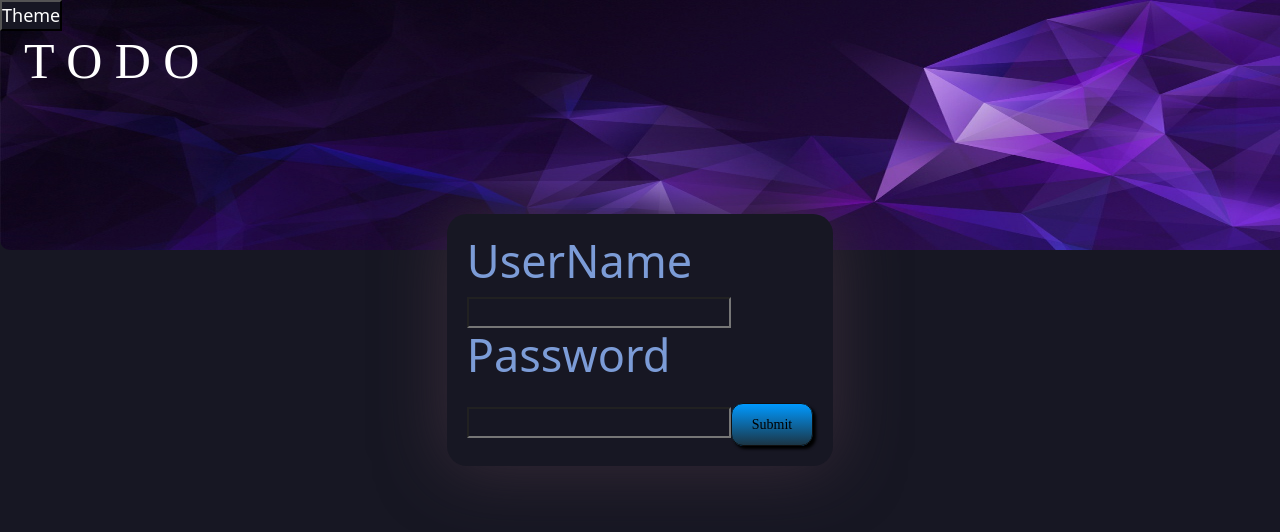
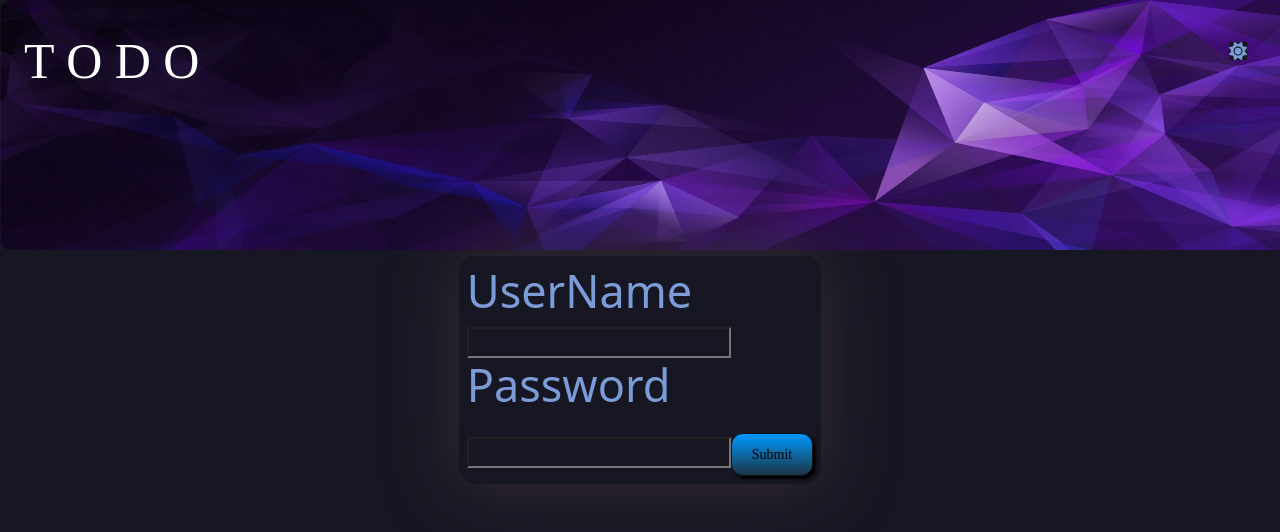
Before and after one commit to Cansinyrkl/todo-app, a React (Create React App) app: page / in a window 1280 px wide. Shown: the top 532 px of the page. Built offline with nearby package versions, Linux system fonts and the light colour scheme.

Commit message:
hook import error fixed and icons added

```diff
--- a/src/components/Todo/Todo.jsx
+++ b/src/components/Todo/Todo.jsx
@@ -55,9 +55,7 @@ const Todo = () => {
             className="todo-list"
             value={todoAdd}
           />
-          <Button className="btn btn-outline-dark">
-            <FontAwesomeIcon icon="faPlus" />
-          </Button>
+        <FontAwesomeIcon icon="fa-solid fa-plus" />
         </form>
       </AddTodo>
       <FormContainer>
--- a/src/components/arrangement/Arrangement.js
+++ b/src/components/arrangement/Arrangement.js
@@ -2,7 +2,7 @@ import Form from "react-bootstrap/Form";
 import React, { useState } from "react";
 import Modal from "react-bootstrap/Modal";
 import Button from "react-bootstrap/Button";
-import { useUserList } from "../../hooks/TodoListHooks";
+import { useTodoList } from "../../hooks/useTodoList";
 import { faPenSquare } from "@fortawesome/free-solid-svg-icons";
 import { FontAwesomeIcon } from "@fortawesome/react-fontawesome";
 
@@ -10,7 +10,7 @@ function Arrangement({ productHeader, selectedId }) {
   const [show, setShow] = useState(false);
   const [changeName, setChangeName] = useState(null);
 
-  const { todoDispatch } = useUserList();
+  const { todoDispatch } = useTodoList();
   const handleEdit = () => {
     setShow(false);
     todoDispatch({
@@ -25,9 +25,11 @@ function Arrangement({ productHeader, selectedId }) {
 
   return (
     <>
-      <Button className="btn btn-outline-dark" onClick={handleShow}>
-        <FontAwesomeIcon icon={faPenSquare} />
-      </Button>
+      <FontAwesomeIcon
+        icon={faPenSquare}
+        onClick={handleShow}
+        style={{ cursor: "pointer", marginLeft: 10 }}
+      />
 
       <Modal show={show} onHide={handleClose}>
         <Modal.Header closeButton>
--- a/src/components/delete/Delete.js
+++ b/src/components/delete/Delete.js
@@ -2,8 +2,8 @@ import React, { useState } from "react";
 import Modal from "react-bootstrap/Modal";
 import Button from "react-bootstrap/Button";
 import "bootstrap/dist/css/bootstrap.min.css";
-import { useTodoList } from "../../hooks/UserListHooks";
-import { faTrash } from "@fortawesome/free-solid-svg-icons";
+import { useTodoList } from "../../hooks/useTodoList";
+import { faXmark } from "@fortawesome/free-solid-svg-icons";
 import { FontAwesomeIcon } from "@fortawesome/react-fontawesome";
 
 function DeleteModal({ deleteId, productHeader }) {
@@ -18,9 +18,11 @@ function DeleteModal({ deleteId, productHeader }) {
 
   return (
     <>
-      <Button className="btn btn-outline-dark" onClick={handleShow}>
-        <FontAwesomeIcon icon={faTrash} />
-      </Button>
+      <FontAwesomeIcon
+        icon={faXmark}
+        onClick={handleShow}
+        style={{ cursor: "pointer" }}
+      />
 
       <Modal show={show}>
         <Modal.Header>
--- a/src/components/styledComponents/StyledComponents.js
+++ b/src/components/styledComponents/StyledComponents.js
@@ -34,31 +34,36 @@ export const Container = styled.div`
 `;
 export const FormContainer = styled.div`
   -webkit-box-shadow: 0px 0px 68px 0px rgb(57, 44, 57);
-  padding: 20px;
-  border-radius: 20px;
+  padding: 8px;
+  border-radius: 16px;
+  max-width: 100%;
+  margin-top: 60px;
 `;
 export const AddTodo = styled.div`
   -webkit-box-shadow: 0px 0px 68px 0px rgb(57, 44, 57);
   padding: 20px;
   border-radius: 10px;
-  width: 30%;
-  position: relative;
-  margin-bottom: 18px;
+  width: 26%;
+  position: absolute;
+  margin-bottom: 430px;
 `;
 export const InInput = styled.input`
- border-radius: 20px
+  border-radius: 20px
   padding: 20px;
   border-radius: 10px;
-  width: 80%;
-  margin-top: 10px
+  width: 100%;
+  margin-top: 10px;
+  text-align: center;
+
 `;
 export const InTodoButton = styled.button`
- border-radius: 8px
+  border-radius: 8px
   padding: 18px;
   border-radius: 10px;
   width: 12%;
   position: absolute;
-  font-size: 20px
+  font-size: 2px
+
 `;
 
 export const TdInside = styled.div`
@@ -75,11 +80,9 @@ export const TodoTd = styled.div`
   align-items: center;
   justify-content: start;
   padding: 8px;
-
   width: 500px;
-  border-radius: 10px;
-  margin-top: 6px;
-  border: 1px solid rgb(249, 214, 251);
+  margin-bottom: 8px;
+  border-bottom: 1px solid #566573;
 `;
 export const Todo = styled.div`
   position: absolute;
@@ -93,3 +96,12 @@ export const Todo = styled.div`
   margin: 24px;
   user-select: none;
 `;
+
+export const ThemeButton = styled.button`
+  color: white;
+  position: absolute;
+  margin-left: 96%;
+  margin-top: 38px;
+  background: transparent;
+  border: none;
+`;
--- a/src/store/context/useTodoList.js
+++ b/src/store/context/useTodoList.js
@@ -6,12 +6,12 @@ export const TodoListContext = createContext();
 
 const TodoListContextProvider = ({ children }) => {
   const initialState = [
-    { id: uuid(), userId: 1, name: "admin " },
-    { id: uuid(), userId: 1, name: "admin " },
-    { id: uuid(), userId: 1, name: "admin " },
-    { id: uuid(), userId: 2, name: " user " },
-    { id: uuid(), userId: 2, name: " user " },
-    { id: uuid(), userId: 2, name: " user " },
+    { id: uuid(), userId: 1, name: "Admin " },
+    { id: uuid(), userId: 1, name: "Admin " },
+    { id: uuid(), userId: 1, name: "Admin " },
+    { id: uuid(), userId: 2, name: "User " },
+    { id: uuid(), userId: 2, name: "User " },
+    { id: uuid(), userId: 2, name: "User " },
   ];
   const [todo, todoDispatch] = useReducer(TodoReducer, initialState);
   return (
--- a/src/store/reducer/TodoReducer.js
+++ b/src/store/reducer/TodoReducer.js
@@ -1,6 +1,8 @@
 import uuid from "react-uuid";
 
 const TodoReducer = (state, action) => {
+  console.log("state", state);
+  console.log("action", action);
   switch (action.type) {
     case "ADD_TODO":
       return [
@@ -10,9 +12,9 @@ const TodoReducer = (state, action) => {
     case "DELETE_TODO":
       return [...state.filter((item) => item.id !== action.value)];
     case "EDIT_TODO":
-      state.filter((food) => {
-        if (food.id === action.selectedId) {
-          return (food.name = action.newName);
+      state.filter((todo) => {
+        if (todo.id === action.selectedId) {
+          return (todo.name = action.newName);
         }
       });
       return [...state];
--- a/src/theme/Theme.js
+++ b/src/theme/Theme.js
@@ -1,4 +1,5 @@
 import React from "react";
+import { ThemeButton } from "../components/styledComponents/StyledComponents";
 import { FontAwesomeIcon } from "@fortawesome/react-fontawesome";
 import { faSun } from "@fortawesome/free-solid-svg-icons";
 
@@ -35,14 +36,12 @@ const Theme = () => {
 
   return (
     <>
-      <button
-        style={{ color: "white", position: "absolute" }}
+      <ThemeButton
         className={theme === "dark" ? clickedClass : ""}
         onClick={(e) => switchTheme(e)}
       >
-        Theme
-      </button>
-      <FontAwesomeIcon icon="faSun" />
+        <FontAwesomeIcon icon={faSun} />
+      </ThemeButton>
     </>
   );
 };
```
Also changed, not shown: src/hooks/useTodoList.js (renamed from src/hooks/UserListHooks.js), src/hooks/useUserList.js (renamed from src/hooks/TodoListHooks.js).
